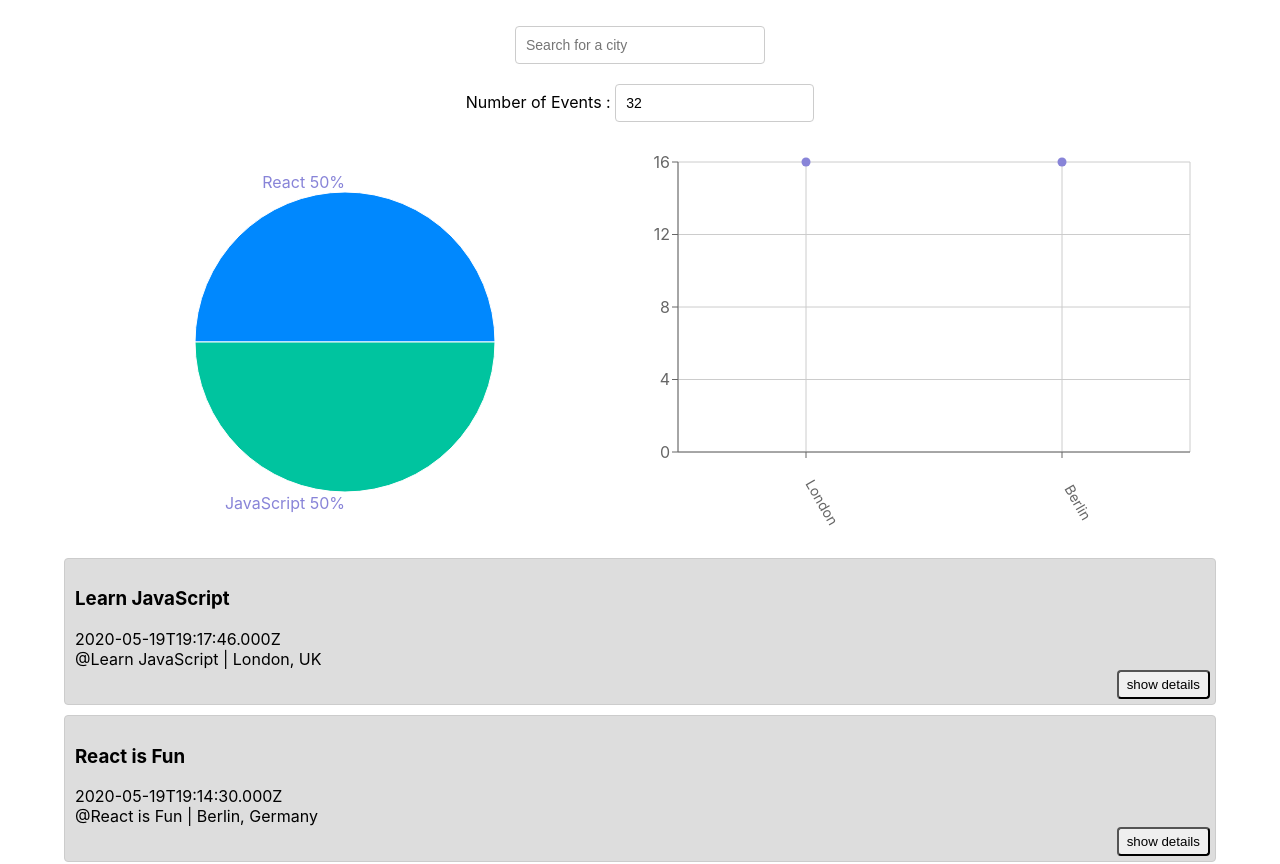
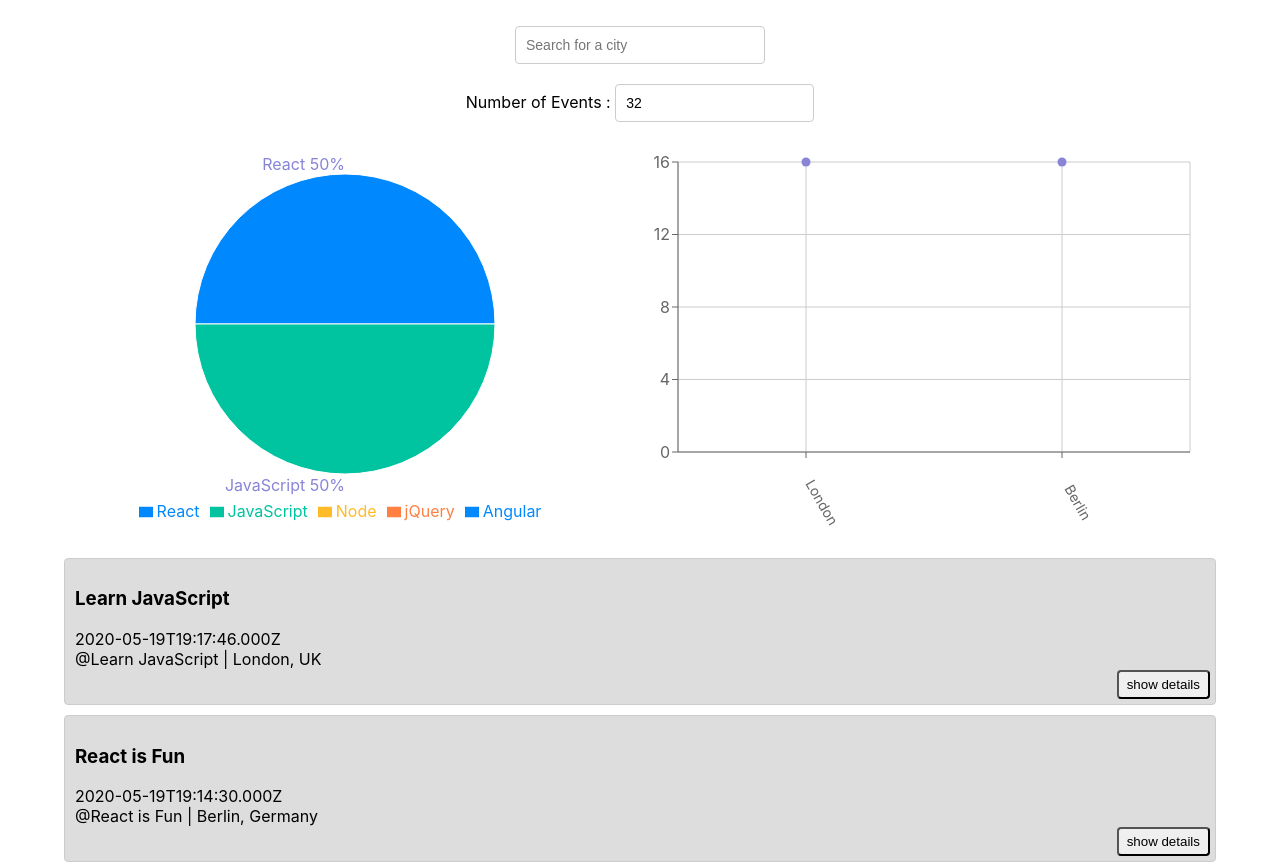
Before and after one commit to punithacasi/meet, a React (Create React App) app: page / in a window 1280 px wide. Shown: the top 864 px of the page. Built offline with nearby package versions, Linux system fonts and the light colour scheme; what atatus-spa would draw is missing.

Commit message:
Exercise 4.10 - Bonus task legend

```diff
--- a/src/components/EventGenresChart.js
+++ b/src/components/EventGenresChart.js
@@ -53,6 +53,7 @@
                         <Cell key={`cell-${index}`} fill={COLORS[index % COLORS.length]} />
                     ))}
                 </Pie>
+                <Legend verticalAlign="bottom" height={36} />
             </PieChart>
         </ResponsiveContainer>
 
```
